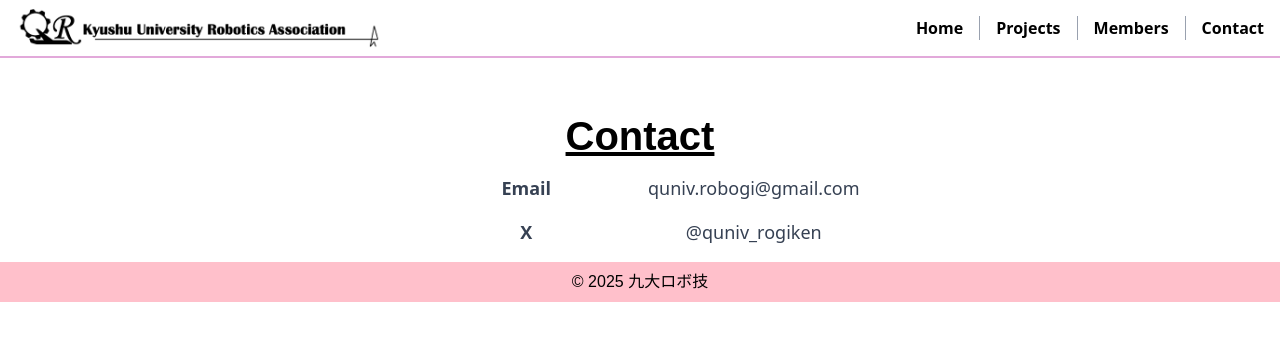
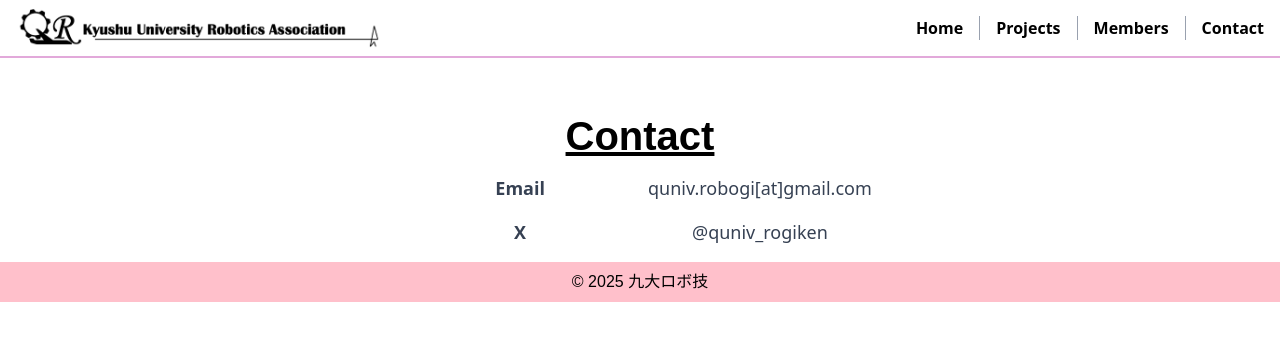
Before and after one commit to Q-ROGIKEN/Q-ROGIKEN.github.io, a Jekyll site: the page built from contact.markdown, in a window 1280 px wide. Shown: the top 341 px of the page. Built offline with Jekyll 4.4.1, drawn with Linux system fonts in a browser that asks for light colours; some web fonts are replaced.

Commit message:
スパム対策でメールアドレスの@を[at]に変更

```diff
--- a/contact.markdown
+++ b/contact.markdown
@@ -13,9 +13,9 @@ Contact
 <div class="text-center font-bold">Email</div>
 
 <div class="text-center">
-    <a href="mailto:quniv.robogi@gmail.com" class="hover:text-pink-600 transition">
-        quniv.robogi@gmail.com
-    </a>
+    <div class="hover:text-pink-600 transition">
+        quniv.robogi[at]gmail.com
+    </div>
 </div>
 
 <div class="text-center font-bold">X</div>
--- a/docs/contact/index.html
+++ b/docs/contact/index.html
@@ -74,9 +74,9 @@
 <div class="text-center font-bold">Email</div>
 
 <div class="text-center">
-    <a href="mailto:quniv.robogi@gmail.com" class="hover:text-pink-600 transition">
-        quniv.robogi@gmail.com
-    </a>
+    <div class="hover:text-pink-600 transition">
+        quniv.robogi[at]gmail.com
+    </div>
 </div>
 
 <div class="text-center font-bold">X</div>
--- a/docs/index.html
+++ b/docs/index.html
@@ -352,9 +352,9 @@
 <div class="text-center sm:text-right sm:pr-4 font-bold">Email</div>
 
 <div class="text-center sm:text-left sm:pl-4">
-    <a href="mailto:quniv.robogi@gmail.com" class="hover:text-pink-600 transition">
-        quniv.robogi@gmail.com
-    </a>
+    <div class="hover:text-pink-600 transition">
+        quniv.robogi[at]gmail.com
+    </div>
 </div>
 
 <div class="text-center sm:text-right sm:pr-4 font-bold">X</div>
--- a/index.markdown
+++ b/index.markdown
@@ -122,9 +122,9 @@ Contact
 <div class="text-center sm:text-right sm:pr-4 font-bold">Email</div>
 
 <div class="text-center sm:text-left sm:pl-4">
-    <a href="mailto:quniv.robogi@gmail.com" class="hover:text-pink-600 transition">
-        quniv.robogi@gmail.com
-    </a>
+    <div class="hover:text-pink-600 transition">
+        quniv.robogi[at]gmail.com
+    </div>
 </div>
 
 <div class="text-center sm:text-right sm:pr-4 font-bold">X</div>
```
